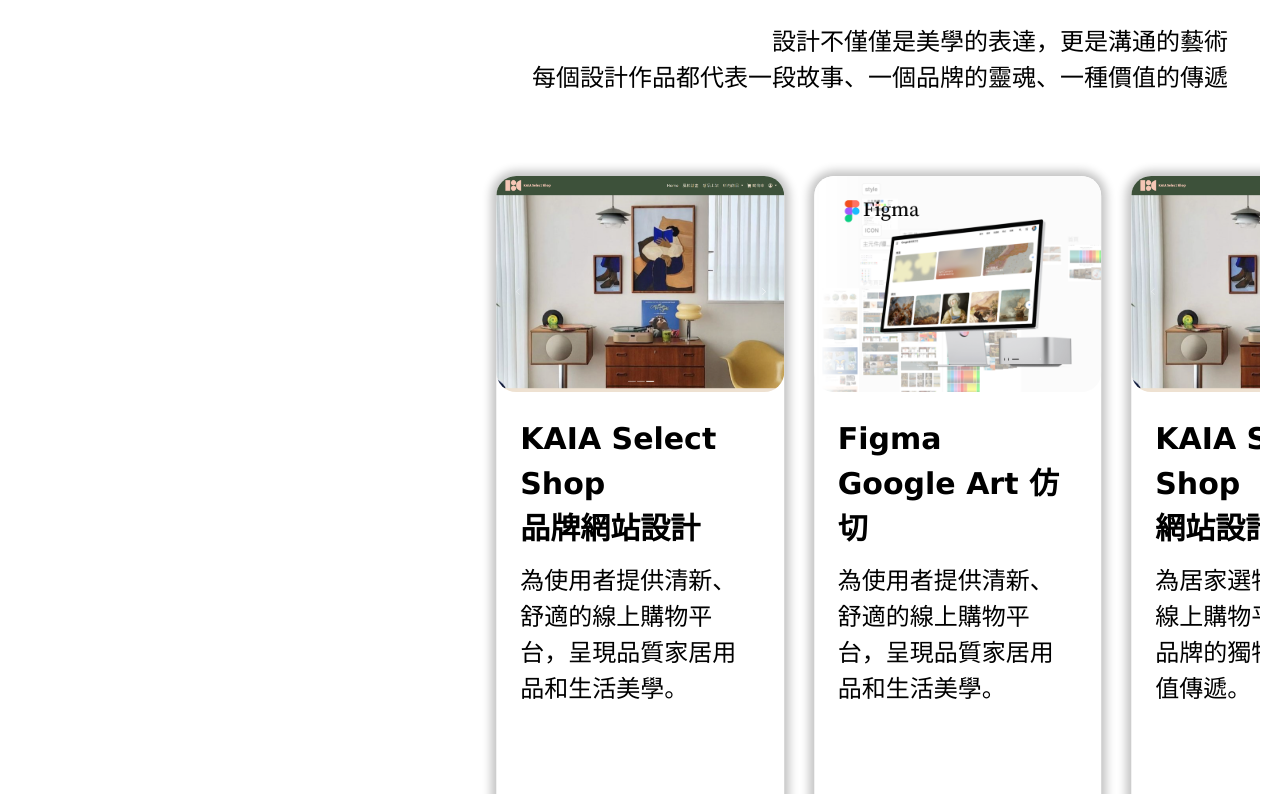
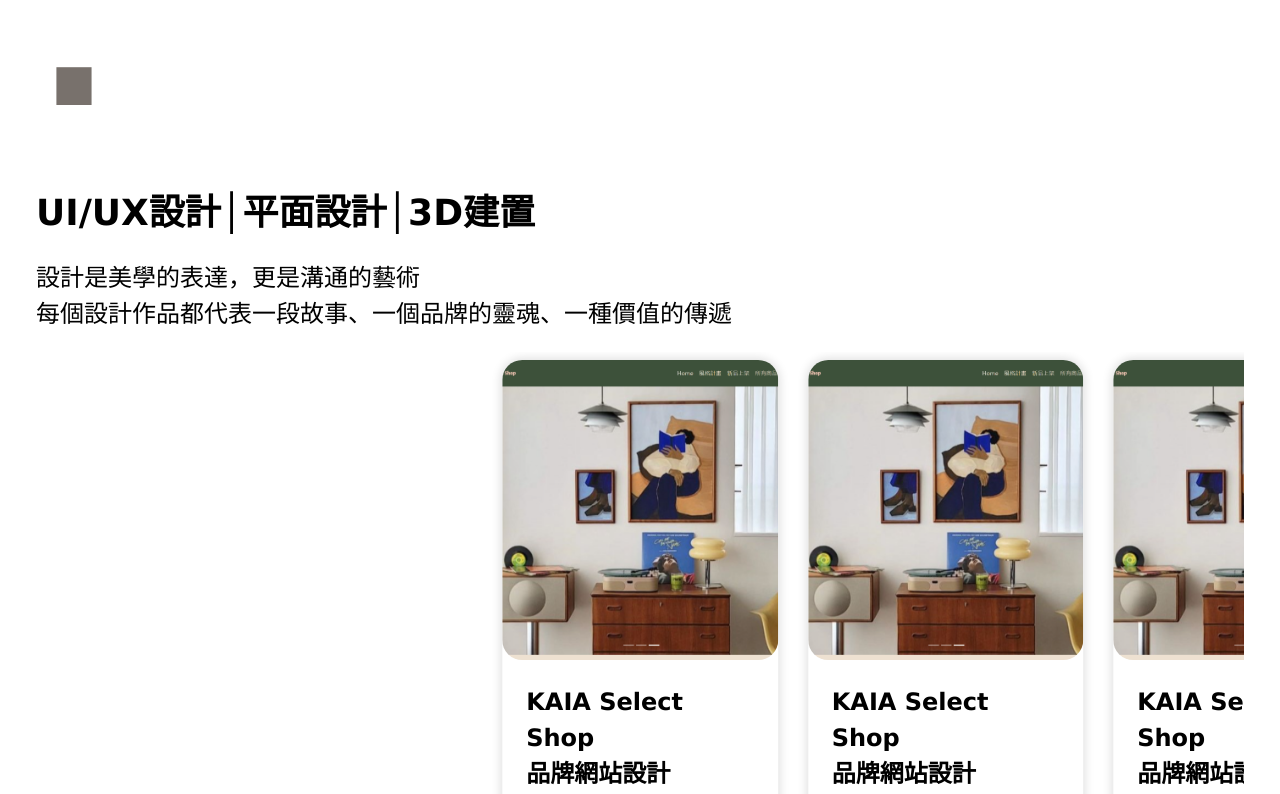
Before and after one commit to ZONAchi/Portfolio2024, a Vue app: page / in a window 1280 px wide. Shown: the part 1266-2060 px from the top of the page. Built offline with nearby package versions, Linux system fonts and the light colour scheme.

Commit message:
fix:swiper rwd

```diff
--- a/src/App.vue
+++ b/src/App.vue
@@ -43,57 +43,55 @@
         </div>
       </nav>
     </header>
-    <main class="w-full flex flex-col items-center gap-24">
+    <main class="w-full flex flex-col items-center gap-8 px-4">
       <!-- banner -->
       <section class="w-full">
         <img src="./assets/orange-cloud.jpg" class="w-full h-72 md:h-96 lg:h-screen object-cover" alt="">
       </section>
       <!-- design區段 -->
       <section class="flex flex-col w-full p-5">
-        <div class="text-[200px] font-bold text-start text-stone-500">Design . . . </div>
+        <div class="text-5xl md:text-[80px] lg:text-[200px] font-bold text-start text-stone-500">Design . . . </div>
         <!-- <div class="w-[1700px] h-[2px] bg-stone-400 rotate-45 translate-y-[600px] "></div> -->
         <div class="flex flex-col gap-5 mb-5">
-            <div class="text-4xl font-bold text-end pr-8 leading-snug">UI/UX設計│平面設計│3D建置</div>
-            <div class="text-2xl text-end pr-8 leading-snug">設計不僅僅是美學的表達，更是溝通的藝術<br>每個設計作品都代表一段故事、一個品牌的靈魂、一種價值的傳遞</div>
+            <div class="text-xl lg:text-4xl font-bold pr-8 leading-snug">UI/UX設計│平面設計│3D建置</div>
+            <div class="text-base lg:text-2xl pr-8 leading-snug">設計是美學的表達，更是溝通的藝術<br>每個設計作品都代表一段故事、一個品牌的靈魂、一種價值的傳遞</div>
         </div>
         <!-- Swiper -->
-        <swiper :slidesPerView="1" :breakpoints="{768: {slidesPerView: 2}, 1280: {slidesPerView: 4}}" :spaceBetween="30" :centeredSlides="true" :pagination="{
-            clickable: true,
-          }" :modules="modules"
-          class="mySwiper w-full h-[800px] flex">
-          <swiper-slide class="swiper-slide hover:scale-105">
+        <swiper :slidesPerView="1" :breakpoints="{768: {slidesPerView: 2 , centeredSlides:false}, 1280: {slidesPerView: 4}}" :spaceBetween="30" :centeredSlides="true" :modules="modules"
+          class="mySwiper w-full h:[600px] lg:h-[700px] flex">
+          <swiper-slide class="swiper-slide">
             <a href="">
-              <img src="./assets/KAIASelectShop-4x3.png" alt="">
+              <img class="h-[300px]" src="./assets/KAIASelectShop-4x3.png" alt="">
               <div class="slide-item">
-                <span class="text-3xl font-bold">KAIA Select Shop<br>品牌網站設計</span>
-                <span class="text-2xl">為使用者提供清新、舒適的線上購物平台，呈現品質家居用品和生活美學。</span>
+                <span class="text-lg lg:text-2xl font-bold">KAIA Select Shop<br>品牌網站設計</span>
+                <span class="text-base lg:text-xl text-ellipsis">為使用者提供清新、舒適的線上購物平台，呈現品質家居用品和生活美學。</span>
               </div>
             </a>
           </swiper-slide>
-          <swiper-slide class="swiper-slide hover:scale-105">
+          <swiper-slide class="swiper-slide">
             <a href="">
-              <img src="./assets/figma-googleart4x3.png" alt="">
+              <img class="h-[300px]" src="./assets/KAIASelectShop-4x3.png" alt="">
               <div class="slide-item">
-                <span class="text-3xl font-bold">Figma<br>Google Art 仿切</span>
-                <span class="text-2xl">為使用者提供清新、舒適的線上購物平台，呈現品質家居用品和生活美學。</span>
+                <span class="text-xl lg:text-2xl font-bold">KAIA Select Shop<br>品牌網站設計</span>
+                <span class="text-base lg:text-xl text-ellipsis">為使用者提供清新、舒適的線上購物平台，呈現品質家居用品和生活美學。</span>
               </div>
             </a>
           </swiper-slide>
-          <swiper-slide class="swiper-slide hover:scale-105">
+          <swiper-slide class="swiper-slide">
             <a href="">
-              <img src="./assets/KAIASelectShop-4x3.png" alt="">
+              <img class="h-[300px]" src="./assets/KAIASelectShop-4x3.png" alt="">
               <div class="slide-item">
-                <span class="text-3xl font-bold">KAIA Select Shop<br>網站設計</span>
-                <span class="text-2xl">為居家選物品牌創建線上購物平台，展現品牌的獨特風格和價值傳遞。</span>
+                <span class="text-xl lg:text-2xl font-bold">KAIA Select Shop<br>品牌網站設計</span>
+                <span class="text-base lg:text-xl text-ellipsis">為使用者提供清新、舒適的線上購物平台，呈現品質家居用品和生活美學。</span>
               </div>
             </a>
           </swiper-slide>
-          <swiper-slide class="swiper-slide hover:scale-105">
+          <swiper-slide class="swiper-slide">
             <a href="">
-              <img src="./assets/KAIASelectShop-4x3.png" alt="">
+              <img class="h-[300px]" src="./assets/KAIASelectShop-4x3.png" alt="">
               <div class="slide-item">
-                <span class="text-3xl font-bold">KAIA Select Shop<br>品牌網站設計</span>
-                <span class="text-2xl">為使用者提供清新、舒適的線上購物平台，呈現品質家居用品和生活美學。</span>
+                <span class="text-xl lg:text-2xl font-bold">KAIA Select Shop<br>品牌網站設計</span>
+                <span class="text-base lg:text-xl text-ellipsis">為使用者提供清新、舒適的線上購物平台，呈現品質家居用品和生活美學。</span>
               </div>
             </a>
           </swiper-slide>
@@ -161,24 +159,27 @@
   background-size: cover;
 }
 
+.mySwiper{
+  padding: 8px;
+}
+
 .swiper-slide {
-  width: 400px;
-  height: 85%;
+  height: 80%;
   text-align: center;
   font-size: 18px;
   background: #fff;
   /* Center slide text vertically */
   display: flex;
   flex-direction: column;
-  margin:auto;
   border-radius: 20px;
-  box-shadow: 0 0 10px 5px #c2c2c2;
+  box-shadow: 0 0 10px 2px #e1e1e1;
 }
 
 .swiper-slide img {
   display: block;
   width: 100%;
   object-fit: cover;
+  object-position: top;
   border-radius: 20px;
 }
 
```
